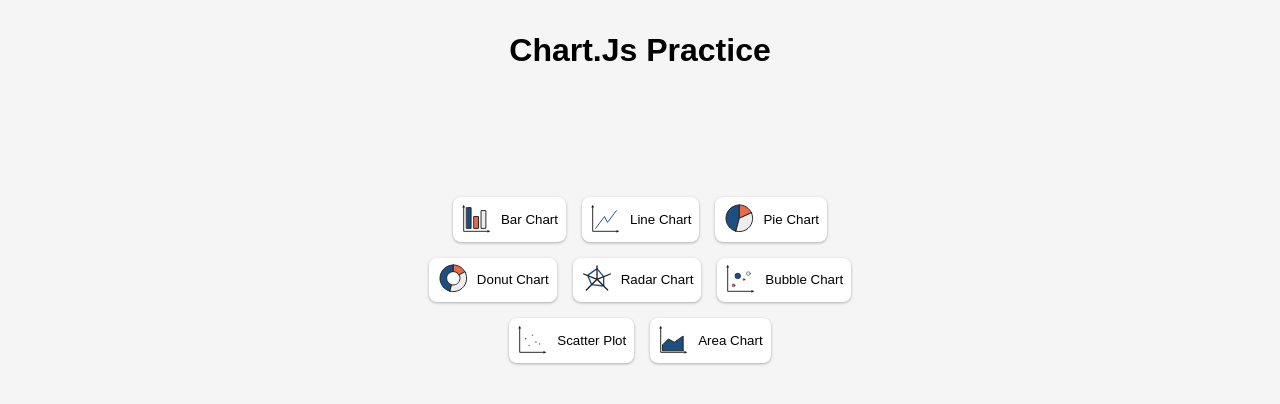
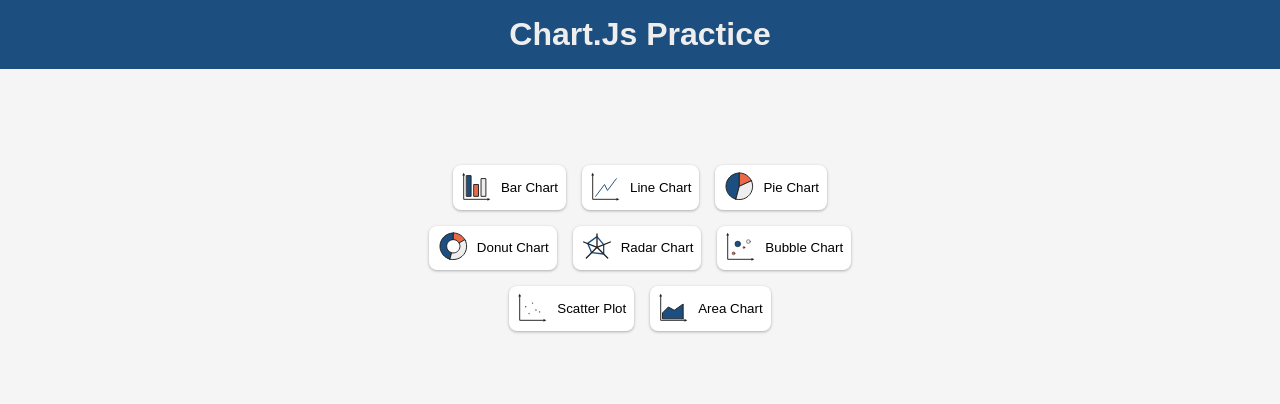
Before and after one commit to oswal-suraj-39/Chart-JS-Practice, a plain HTML site: page index.html in a window 1280 px wide. Drawn offline with Linux system fonts and the light colour scheme.

Commit message:
Refactor header styles in chart.css and index.css: adjust padding and alignment for consistency

```diff
--- a/css/chart.css
+++ b/css/chart.css
@@ -19,7 +19,7 @@ header {
     justify-content: space-between;
     align-items: center;
     width: 100%;
-    padding: 1rem 2rem;
+    padding: 1rem 1.5rem;
     background-color: #ea6a47;
     color: #eeeeee;
 }
--- a/css/index.css
+++ b/css/index.css
@@ -16,7 +16,13 @@ body {
 }
 
 header {
-    margin: 2rem 0;
+    display: flex;
+    justify-content: center;
+    align-items: center;
+    width: 100%;
+    background-color: #1c4e80;
+    color: #eeeeee;
+    padding: 1rem 1.5rem;
 }
 
 section {
```
